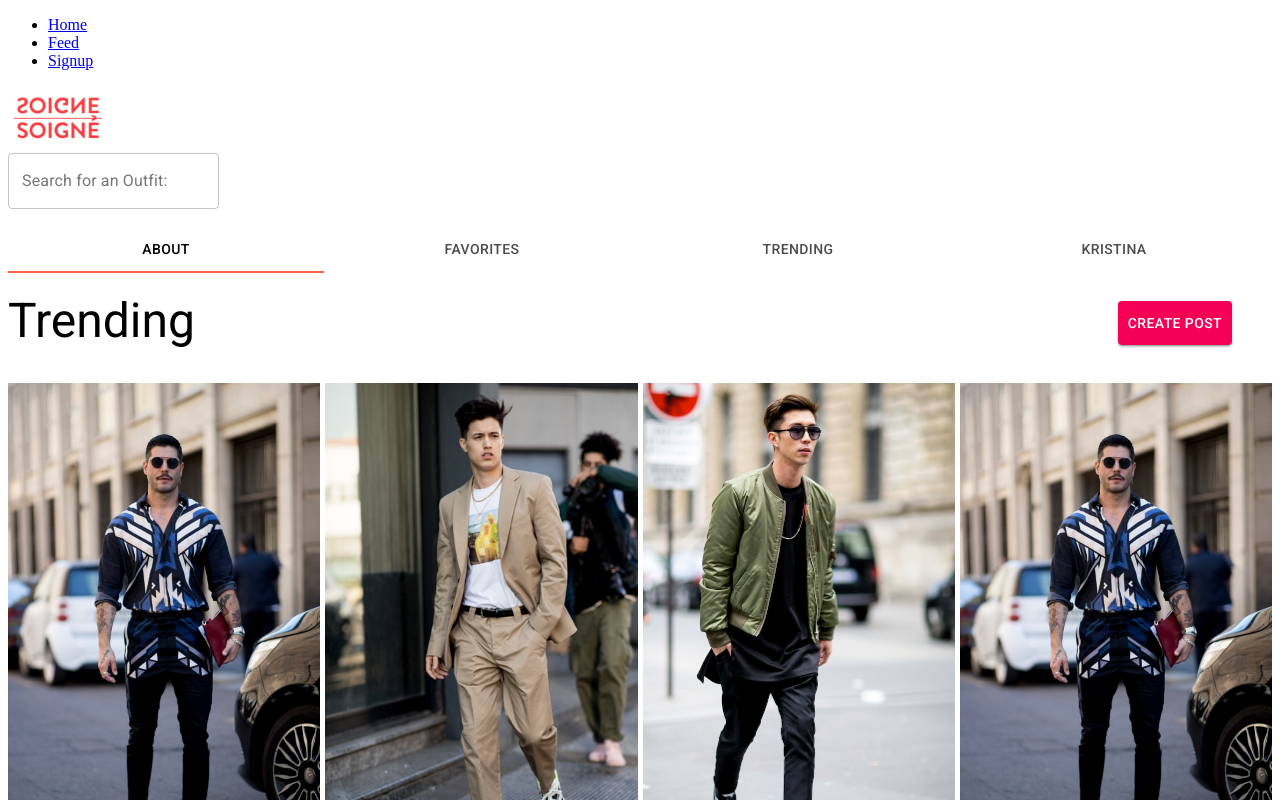
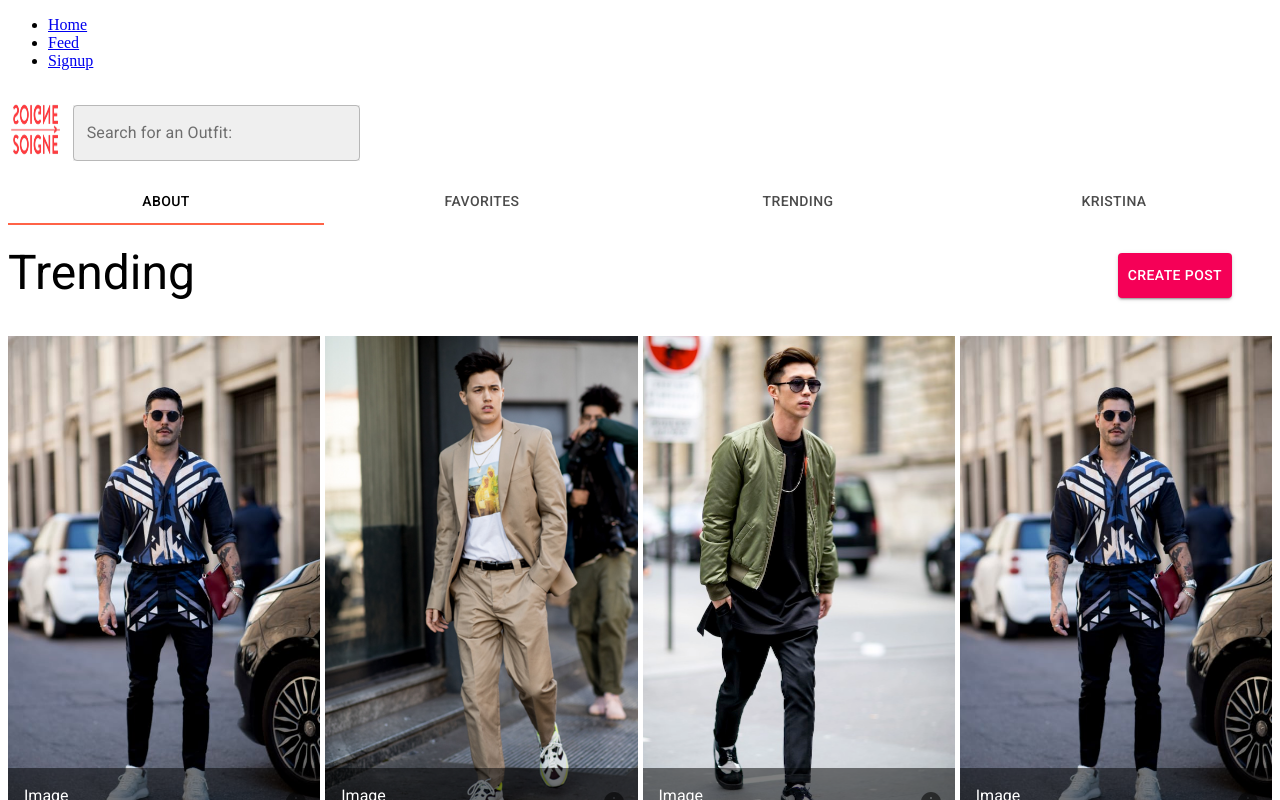
Before and after one commit to SoigneProject/soigneeee, a React (Create React App) app in the folder frontend/client/: page /Feed in a window 1280 px wide. Shown: the top 800 px of the page. Built offline with nearby package versions, Linux system fonts and the light colour scheme.

Commit message:
Fixed Searchbar Bug

```diff
--- a/frontend/client/src/InputField.js
+++ b/frontend/client/src/InputField.js
@@ -3,11 +3,15 @@ import { makeStyles } from '@material-ui/core/styles';
 import TextField from '@material-ui/core/TextField';
 import axios from 'axios';
 import Suggestions from './Suggestions';
+import PropTypes from 'prop-types';
+import { withStyles } from '@material-ui/styles';
 
-const useStyles = makeStyles(theme => ({
+
+
+const useStyles = theme => ({
     root: {
       flexWrap: 'wrap',
-      width: '40%',
+      width: '100%',
       backgroundColor: '#efefef',
       marginTop: 6,
       marginLeft: 10
@@ -25,11 +29,10 @@ const useStyles = makeStyles(theme => ({
         }
       },
     margin: {
-      margin: theme.spacing(1),
     },
-  }));
+  });
 
-  class InputField extends Component {
+  class InputField extends Component{
      constructor(props) {
             super(props);
 
@@ -44,7 +47,7 @@ const useStyles = makeStyles(theme => ({
 
           getInfo() {
             axios.get(`http://localhost:6969/users/${this.state.query}`)
-      .then( data  => {
+            .then( data  => {
               console.log("Data: " + data.data.username);
               if (!data.data.username) return;
               let newResults = this.state.results;
@@ -66,11 +69,10 @@ const useStyles = makeStyles(theme => ({
               }
             })
           }
-
-    render() {
-      const classes = useStyles;
+      render(){
+        const { classes } = this.props;
         return (
-        <form>
+      <div style = {{width: '100%', marginTop: 13,}}>
         <TextField
         className={classes.root}
         label="Search for an Outfit:"
@@ -84,26 +86,12 @@ const useStyles = makeStyles(theme => ({
         style = {{}}
       />
       <Suggestions results={this.state.results} />
-        </form>
+      </div>
+
   );
       }
   }
-
-  export default InputField
-
-  // export default function FilledTextFields() {
-  //   const classes = useStyles();
-  //   return (
-  //       <TextField
-  //       className={classes.root}
-  //       label="Search for an Outfit:"
-  //       variant="outlined"
-  //       id="mui-theme-provider-outlined-input"
-  //       InputProps={{
-  //           disableUnderline: true,
-  //          }}
-  //       style = {{}}
-  //     />
-
-  // );
-  //   }
+  InputField.propTypes = {
+    classes: PropTypes.object.isRequired,
+  };
+  export default withStyles(useStyles)(InputField);
--- a/frontend/client/src/TopMenu.js
+++ b/frontend/client/src/TopMenu.js
@@ -7,7 +7,7 @@ import Tabs from '@material-ui/core/Tabs';
 import Tab from '@material-ui/core/Tab';
 import Typography from '@material-ui/core/Typography';
 import Box from '@material-ui/core/Box';
-
+import { createMuiTheme } from '@material-ui/core/styles';
 import InputField from './InputField';
 import logo from './soigne.png';
 
@@ -63,6 +63,19 @@ const useStyles = makeStyles(theme => ({
 
 }));
 
+const theme = createMuiTheme({
+        overrides: {
+          // Style sheet name ⚛️
+  MuiAppBar: {
+            // Name of the rule
+  colorPrimary: {
+              // Some CSS
+  backgroundColor: 'white',
+            },
+          },
+        },
+      });
+
 export default function NavTabs() {
   const classes = useStyles();
   const [value, setValue] = React.useState(0);
@@ -73,11 +86,13 @@ export default function NavTabs() {
 
   return (
     <div className={classes.root}>
-    <img src = {logo} alt = "Logo" style = {{width: '100px'}}/>
+    <div style = {{display: 'inline-flex',}}>
+    <img src = {logo} alt = "Logo" style = {{width: '16%', height: 76, marginTop: 5,}}/>
 
     <InputField/>
+    </div>
 
-      <AppBar position="static" elevation={0}>
+      <AppBar style = {{backgroundColor: 'white',}} position="static" elevation={0}>
         <Tabs
           variant="fullWidth"
           value={value}
```
Also changed, not shown: 2 other files (tests, documents, lock files or other folders). Lines whose indentation alone changed are shown as unchanged.
